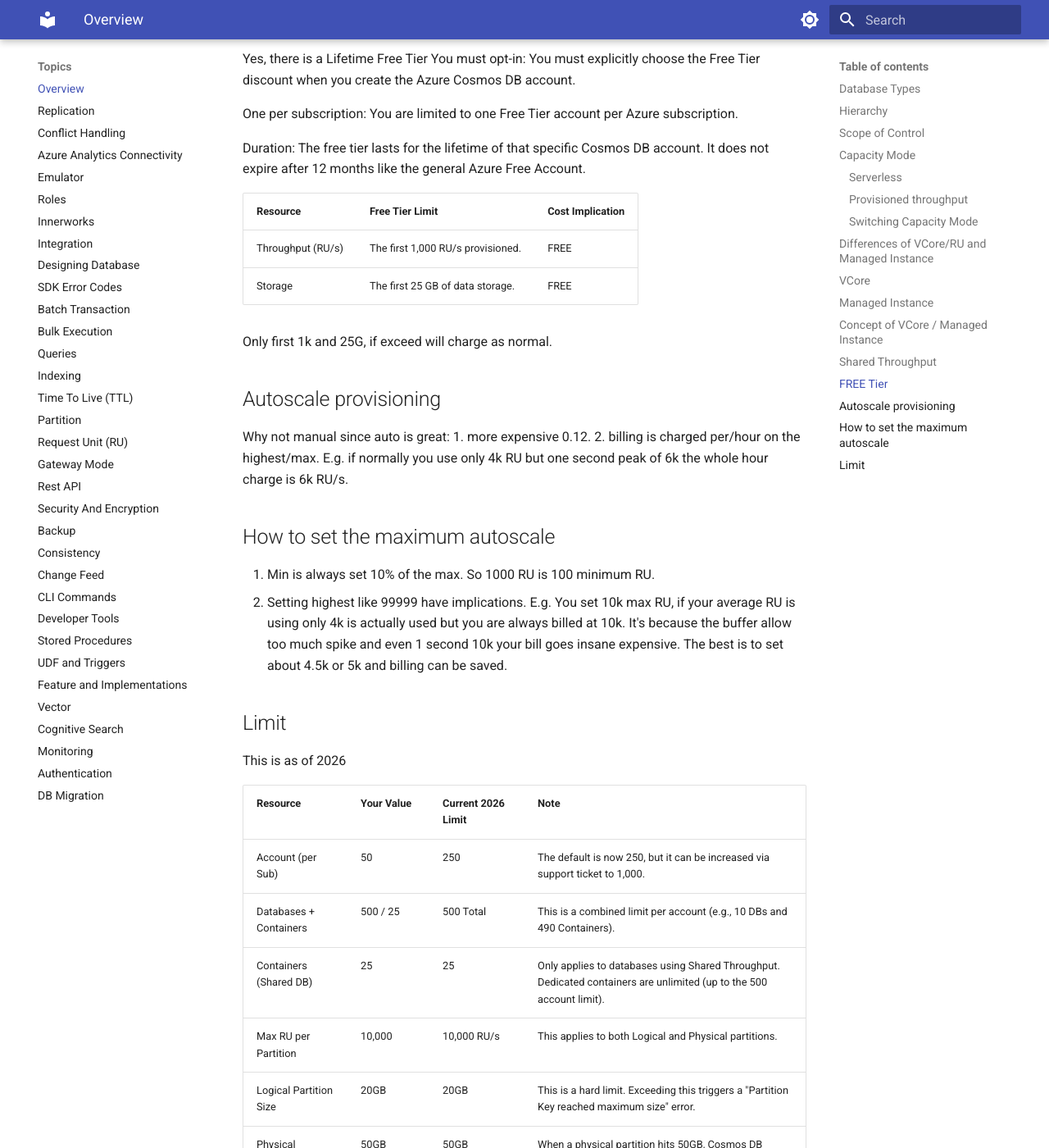
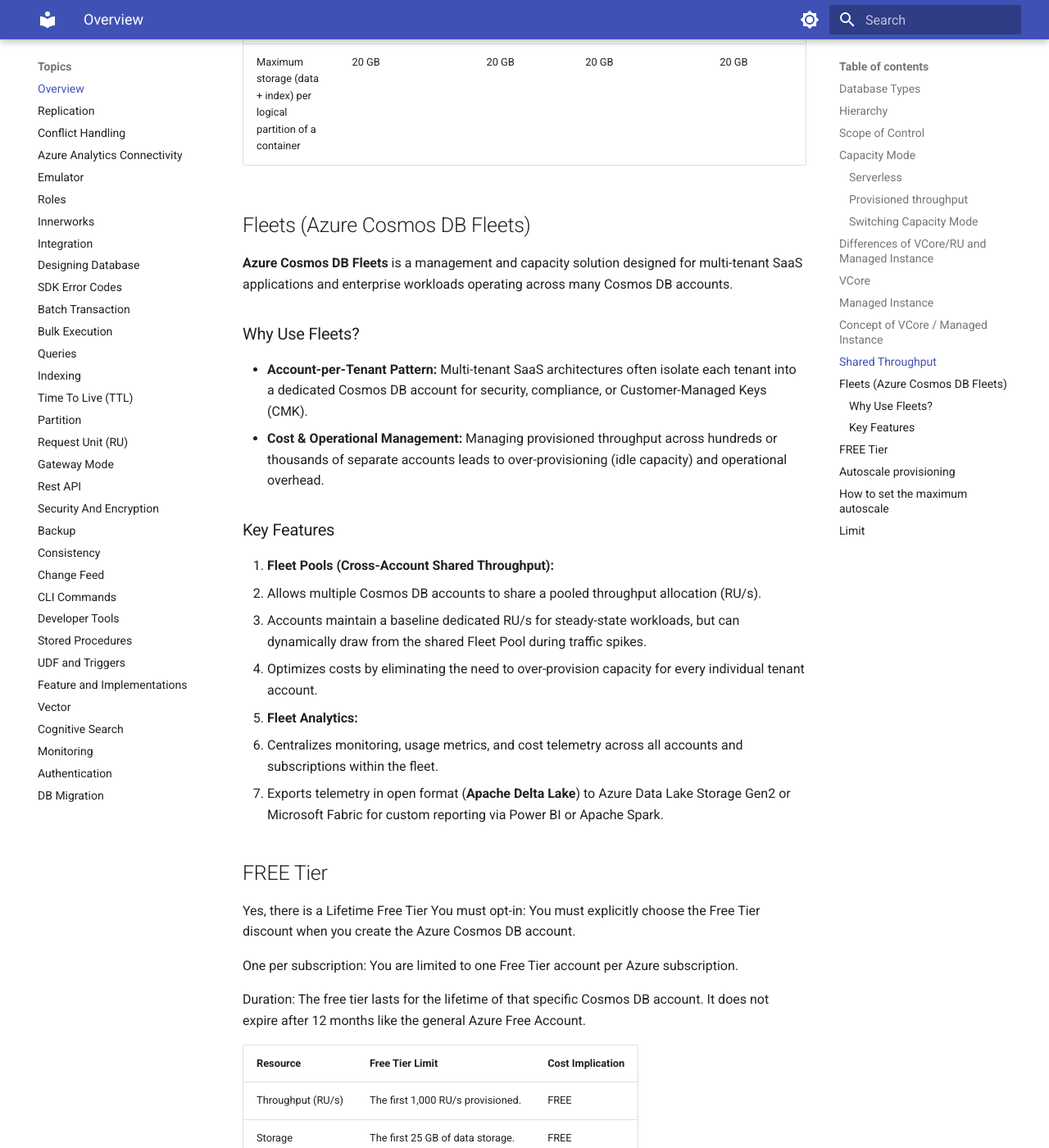
Before and after one commit to yoonghan/Azure-Cosmos-DB-DP-420, an MkDocs documentation site: the page built from docs/2. Overview.md, in a window 1280 px wide and 1400 px high, scrolled down 6201 px. Shown: the whole window at 82% size. Built offline with MkDocs 1.6.1 and Material for MkDocs 9.7.7, drawn with Linux system fonts in a browser that asks for light colours; some of the changed text lies outside the part shown.

Commit message:
Update with fleet documents

````diff
--- a/docs/2. Overview.md
+++ b/docs/2. Overview.md
@@ -11,18 +11,20 @@
   5. Table API
 
 ## Hierarchy
-An "Account" is the primary distribution/availability.
+A **Fleet** can group multiple Accounts for cross-account throughput pooling and centralized analytics. An **Account** is the primary distribution/availability boundary.
 
 ```
-Account (replication, consistency)
-  -> Database (throughput)
-    -> Container (all throughput)
-      -> Item
+Fleet (multi-account RU pooling & central analytics)
+  -> Account (replication, consistency)
+    -> Database (database-level throughput)
+      -> Container (container-level throughput)
+        -> Item
 ```
 
 ## Scope of Control
 Scope of Control | Replication (Regions) | Consistency Level (Default) | Consistency Level (Override)
 -- | -- | -- | --
+Fleet Level | NO | NO | NO (Manages multi-account RU pooling & cross-account analytics)
 Account Level | YES (Add/Remove Regions, Single/Multi-write setting) | YES (Sets the default for everything) | NO (Only for individual requests)
 DB / Container Level | NO | NO | NO
 Request Level | NO | NO | YES (Can relax the account default for reads)
@@ -96,6 +98,9 @@
 
 ## Shared Throughput
 
+> [!NOTE]
+> **Status (2026):** Shared throughput (database-level throughput) **is still supported** in Azure Cosmos DB. However, Microsoft generally recommends provisioning throughput at the **container level** for most workloads to prevent "noisy neighbor" issues where one active container consumes the majority of the shared RU budget.
+
 After the first 25 containers, you can add more containers to the database only if they're [provisioned with dedicated throughput](https://learn.microsoft.com/en-us/azure/cosmos-db/set-throughput#set-throughput-on-a-database-and-a-container), which is separate from the shared throughput of the database.
 
 ![Shared Throughput](img/overview_shared_throughput.png)
@@ -109,6 +114,24 @@
 | Maximum storage for a container | Unlimited | Unlimited | Unlimited | Unlimited |
 | Maximum throughput per logical partition of a container | 10K RU/s | 10K RU/s | 10K RU/s | 10K RU/s |
 | Maximum storage (data + index) per logical partition of a container | 20 GB | 20 GB | 20 GB | 20 GB |
+
+## Fleets (Azure Cosmos DB Fleets)
+
+**Azure Cosmos DB Fleets** is a management and capacity solution designed for multi-tenant SaaS applications and enterprise workloads operating across many Cosmos DB accounts.
+
+### Why Use Fleets?
+- **Account-per-Tenant Pattern:** Multi-tenant SaaS architectures often isolate each tenant into a dedicated Cosmos DB account for security, compliance, or Customer-Managed Keys (CMK).
+- **Cost & Operational Management:** Managing provisioned throughput across hundreds or thousands of separate accounts leads to over-provisioning (idle capacity) and operational overhead.
+
+### Key Features
+1. **Fleet Pools (Cross-Account Shared Throughput):**
+   - Allows multiple Cosmos DB accounts to share a pooled throughput allocation (RU/s).
+   - Accounts maintain a baseline dedicated RU/s for steady-state workloads, but can dynamically draw from the shared Fleet Pool during traffic spikes.
+   - Optimizes costs by eliminating the need to over-provision capacity for every individual tenant account.
+2. **Fleet Analytics:**
+   - Centralizes monitoring, usage metrics, and cost telemetry across all accounts and subscriptions within the fleet.
+   - Exports telemetry in open format (**Apache Delta Lake**) to Azure Data Lake Storage Gen2 or Microsoft Fabric for custom reporting via Power BI or Apache Spark.
+
 
 ## FREE Tier
 
````
Also changed, not shown: GEMINI.md (+1 -1 lines).
